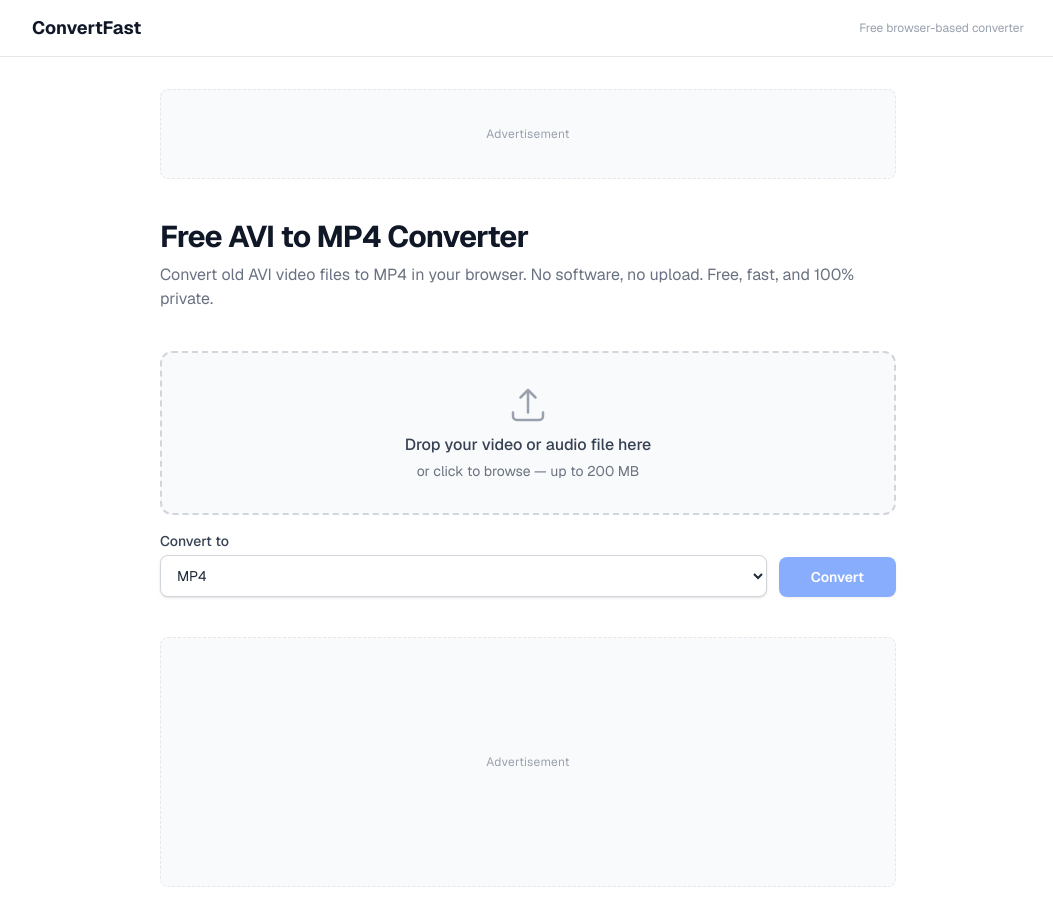
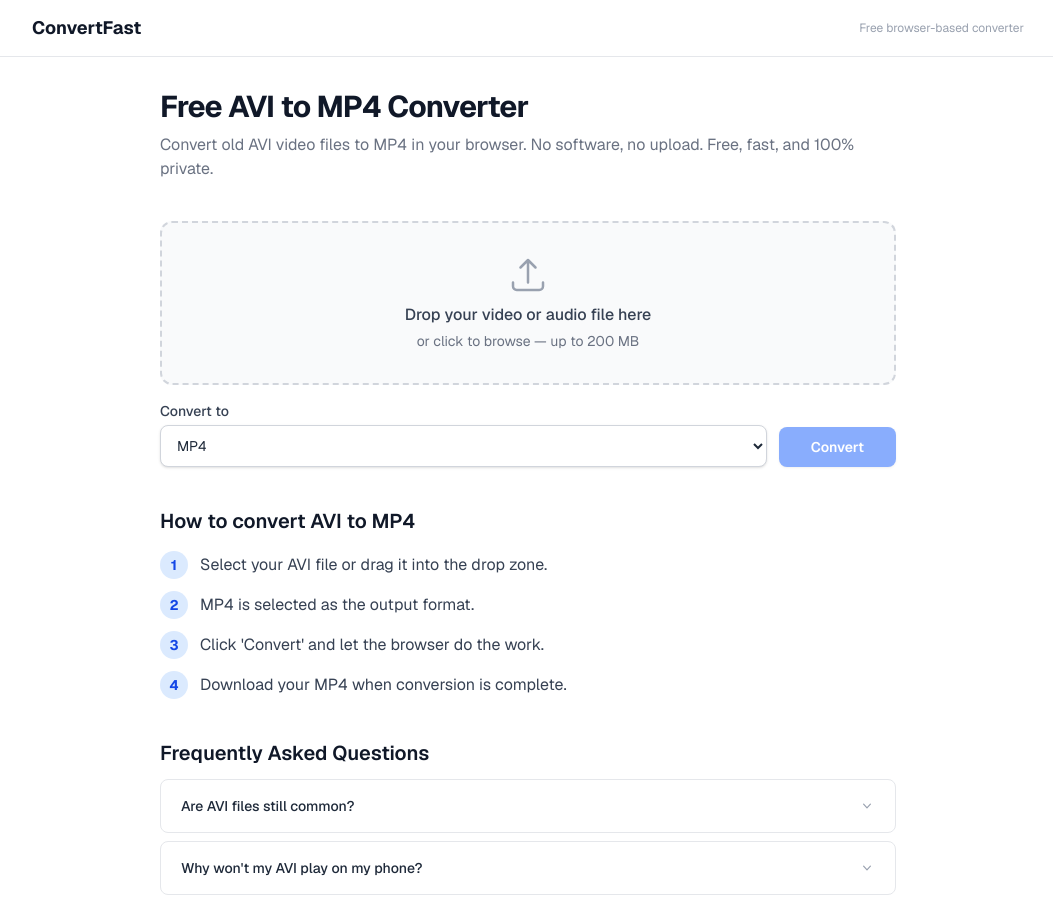
Before and after one commit to mohamedbashirnux/convertFast, a Next.js app: page /avi-to-mp4 in a window 1280 px wide. Shown: the top 901 px of the page, without its empty margins (112-1165 px from the left). Built offline with nearby package versions, Linux system fonts and the light colour scheme.

Commit message:
Remove ad slots — add back when site grows

```diff
--- a/app/[conversion]/page.tsx
+++ b/app/[conversion]/page.tsx
@@ -2,7 +2,6 @@ import { notFound } from "next/navigation";
 import type { Metadata } from "next";
 import { CONVERSIONS, getConversion } from "@/lib/conversions";
 import Converter from "@/components/Converter";
-import AdSlot from "@/components/AdSlot";
 
 const BASE_URL = "https://convertfast.app";
 
@@ -52,9 +51,6 @@ export default async function ConversionPage({
 
   return (
     <main className="max-w-3xl mx-auto px-4 py-8 space-y-10">
-      {/* Top ad slot */}
-      <AdSlot size="top" />
-
       {/* Page header */}
       <div className="space-y-2">
         <h1 className="text-3xl font-bold tracking-tight text-gray-900">
@@ -67,9 +63,6 @@ export default async function ConversionPage({
       <section aria-label="Converter tool">
         <Converter defaultOutputFormat={config.to} />
       </section>
-
-      {/* Bottom ad slot */}
-      <AdSlot size="bottom" />
 
       {/* How-to section */}
       <section aria-labelledby="howto-heading" className="space-y-4">
```
